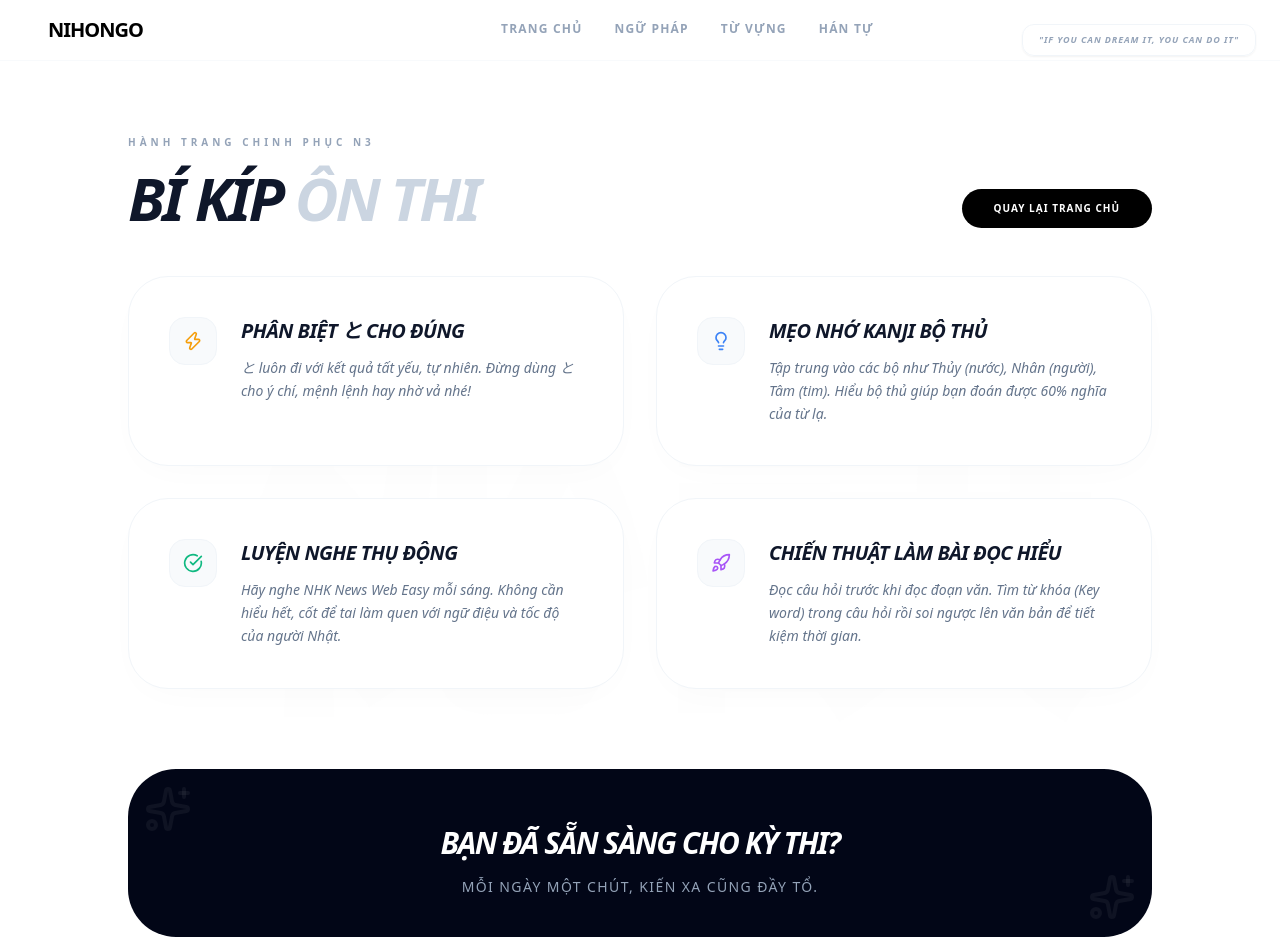
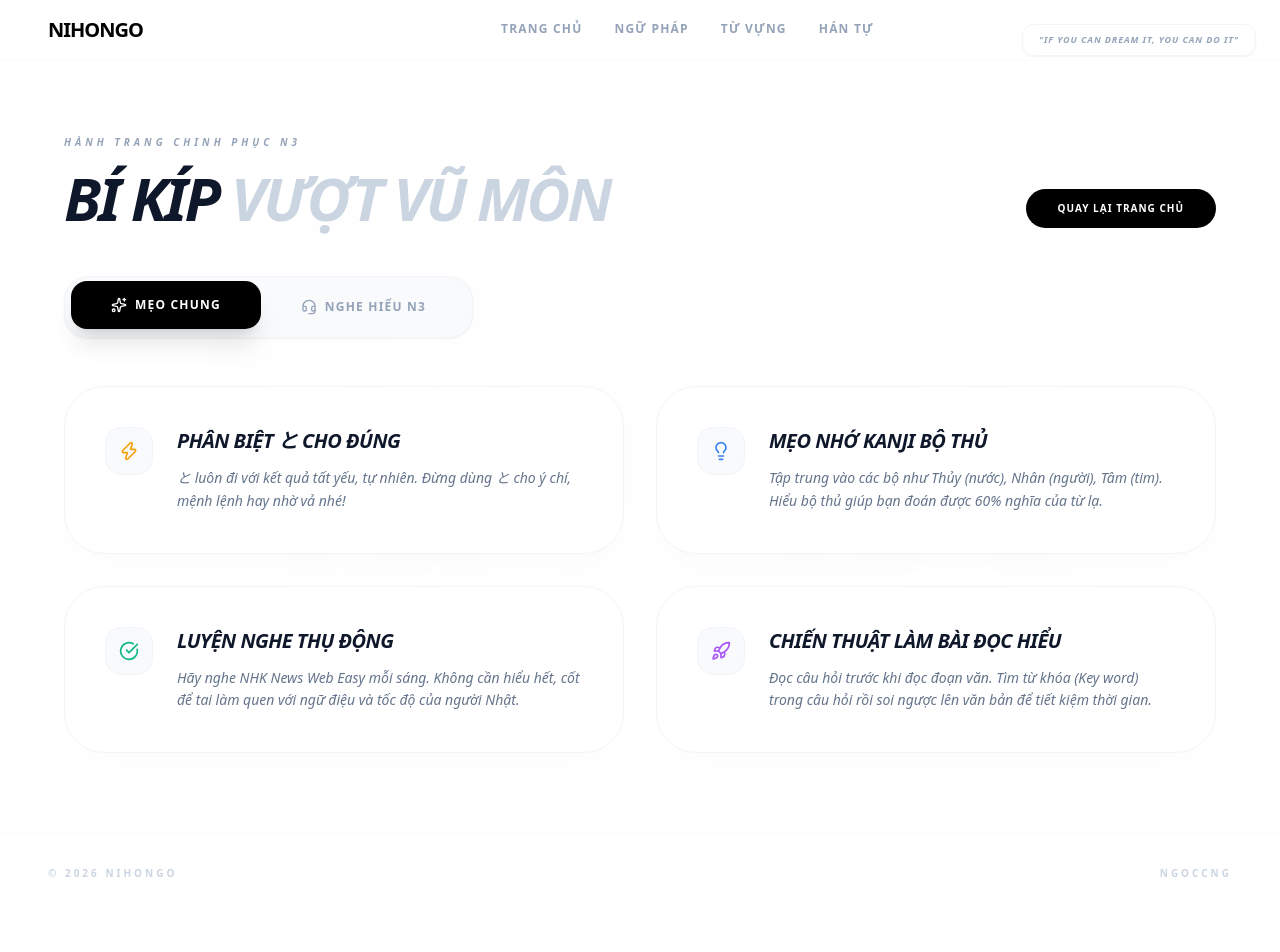
Before and after one commit to inngok/nihongo-practice, a React (Vite) app: page /tips in a window 1280 px wide. Shown: the top 952 px of the page. After the commit the page ends 913 px from the top, so only its background shows below. Built offline with nearby package versions, Linux system fonts and the light colour scheme.

Commit message:
fix: restored missing PenTool icon and added N3 listening tips to Bí kíp

```diff
--- a/src/pages/home/Home.jsx
+++ b/src/pages/home/Home.jsx
@@ -1,5 +1,5 @@
 import React from 'react';
-import { Book, Languages, ArrowRight, Sparkles } from 'lucide-react';
+import { Book, Languages, ArrowRight, Sparkles, PenTool } from 'lucide-react';
 import { Link } from 'react-router-dom';
 
 export default function Home() {
--- a/src/pages/tips/Tips.jsx
+++ b/src/pages/tips/Tips.jsx
@@ -1,11 +1,12 @@
-import React from 'react';
-import { Sparkles, Lightbulb, Zap, Rocket, CheckCircle, ArrowRight } from 'lucide-react';
+import React, { useState } from 'react';
+import { Sparkles, Lightbulb, Zap, Rocket, CheckCircle, ArrowRight, Headset, MessageCircle, Eye, Search, Target, Clock, AlertCircle } from 'lucide-react';
 import { useNavigate } from 'react-router-dom';
 
 export default function Tips() {
   const navigate = useNavigate();
+  const [activeTab, setActiveTab] = useState('general'); // 'general', 'listening'
 
-  const tips = [
+  const generalTips = [
     {
       icon: <Zap className="w-5 h-5 text-amber-500" />,
       title: "Phân biệt と cho đúng",
@@ -28,6 +29,64 @@ export default function Tips() {
     }
   ];
 
+  const listeningTips = [
+    {
+      id: 1,
+      title: "Dạng 1: Hiểu yêu cầu (課題理解)",
+      desc: "Nghe câu chuyện và xác định hành động tiếp theo.",
+      points: [
+        { label: "Bí quyết", text: "Chú ý kỹ từ “まず” để xác định hành động ưu tiên ngay lập tức." },
+        { label: "Kỹ thuật", text: "Tập trung vào các chỉ thị, yêu cầu hoặc lời nhờ vả." },
+        { label: "Lưu ý", text: "Xác nhận xem người đối thoại có đồng ý (はい) hay không." }
+      ]
+    },
+    {
+      id: 2,
+      title: "Dạng 2: Hiểu điểm chính (ポイント理解)",
+      desc: "Tìm lý do, mục đích hoặc tâm trạng của nhân vật.",
+      points: [
+        { label: "Chuẩn bị", text: "Đọc nhanh các phương án trong đề để làm manh mối suy luận." },
+        { label: "Từ khóa", text: "Chú ý đến các từ đồng nghĩa hoặc trùng khớp với phương án." },
+        { label: "Loại trừ", text: "Xác định rõ đối tượng được nhắc đến để tránh nhầm lẫn." }
+      ]
+    },
+    {
+      id: 3,
+      title: "Dạng 3: Hiểu khái quát (概要理解)",
+      desc: "Hiểu ý đồ tổng thể hoặc chủ đề chính (Không in thông tin trong đề).",
+      points: [
+        { label: "Bí quyết", text: "Chú ý câu dẫn nhập như “ご紹介しましょう” để tìm chủ đề." },
+        { label: "Phân biệt", text: "Đừng nhầm ví dụ minh họa với chủ đề bao quát của toàn bài." }
+      ]
+    },
+    {
+      id: 4,
+      title: "Dạng 4: Diễn đạt lời nói (発話表現)",
+      desc: "Nhìn tranh và chọn câu thoại phù hợp với nhân vật có mũi tên.",
+      points: [
+        { label: "Lập trường", text: "Đặt mình vào vị trí nhân vật để suy nghĩ câu nói phù hợp." },
+        { label: "Hành động", text: "Xác định là mình làm hay nhờ người khác (nhờ vả/xin phép)." },
+        { label: "Cụm từ", text: "Ghi nhớ các cách diễn đạt cố định (hỏi đường, văn phòng...)." }
+      ]
+    },
+    {
+      id: 5,
+      title: "Dạng 5: Phản xạ nhanh (即時応答)",
+      desc: "Chọn câu trả lời ứng biến ngay sau khi nghe câu văn ngắn.",
+      points: [
+        { label: "Tập trung", text: "Xác định mục đích: câu hỏi lý do, lời mời, hay chào hỏi..." },
+        { label: "Ngữ pháp", text: "Chú ý kính ngữ và các cách diễn đạt hội thoại hàng ngày." }
+      ]
+    }
+  ];
+
+  const keywords = [
+    { cat: "Thứ tự ưu tiên", items: ["まず (Đầu tiên)", "その前に (Trước đó thì...)", "~のあとに (Sau khi...)", "とりあえず (Trước mắt/Tạm thời)"] },
+    { cat: "Thay đổi quyết định", items: ["やっぱり/やはり (Quả nhiên là/Sau cùng)", "あ、ちょっと待って (Đợi chút - thay đổi thông tin)", "L° -> tα < τ (Không phải cái đó, mà là...)", "やっぱりこっちにしよう (Chọn cái này vậy)"] },
+    { cat: "Lý do & Ý kiến", items: ["実は (Thực ra là...)", "っていうのは (Nghĩa là/Lý do là...)", "~からなんです (Chính là vì...)", "ただ (Có điều/Tuy nhiên...)"] },
+    { cat: "Đồng ý/Từ chối", items: ["いいですね/そうしましょう (Chốt phương án)", "それはちょっと... (Từ chối khéo)", "助かります (Đồng ý nhận giúp đỡ)", "せっかくですが (Mặc dù đã mất công nhưng...)"] }
+  ];
+
   return (
     <div className="min-h-screen bg-white flex flex-col items-center pt-44 md:pt-32 pb-20 px-4 md:px-12 font-sans relative overflow-hidden">
 
@@ -36,13 +95,13 @@ export default function Tips() {
         秘訣
       </div>
 
-      <div className="w-full max-w-5xl relative z-10">
-        <div className="flex flex-col gap-12">
+      <div className="w-full max-w-6xl relative z-10">
+        <div className="flex flex-col gap-8 md:gap-12">
           {/* Header */}
           <div className="flex flex-col md:flex-row md:items-end justify-between gap-8">
             <div className="space-y-4">
-              <span className="text-[10px] tracking-[0.4em] font-bold text-slate-400 uppercase">Hành trang chinh phục N3</span>
-              <h1 className="text-4xl md:text-6xl font-black text-slate-900 tracking-tighter italic uppercase">Bí kíp <span className="text-slate-300">ôn thi</span></h1>
+              <span className="text-[10px] tracking-[0.4em] font-bold text-slate-400 uppercase italic">Hành trang chinh phục N3</span>
+              <h1 className="text-4xl md:text-6xl font-black text-slate-900 tracking-tighter italic uppercase">Bí kíp <span className="text-slate-300">vượt vũ môn</span></h1>
             </div>
             <button
               onClick={() => navigate('/')}
@@ -52,9 +111,29 @@ export default function Tips() {
             </button>
           </div>
 
-          {/* Tips Grid */}
+          {/* Tabs Navigation */}
+          <div className="flex bg-slate-50 p-1.5 rounded-2xl md:rounded-3xl w-fit border border-slate-100 shadow-sm self-center md:self-start">
+            <button
+              onClick={() => setActiveTab('general')}
+              className={`px-6 md:px-10 py-3 md:py-4 rounded-xl md:rounded-2xl text-[10px] md:text-xs font-black uppercase tracking-widest transition-all gap-2 flex items-center ${activeTab === 'general' ? 'bg-black text-white shadow-xl translate-y-[-2px]' : 'text-slate-400 hover:text-slate-600'}`}
+            >
+              <Sparkles className="w-3 md:w-4 h-3 md:h-4" />
+              Mẹo chung
+            </button>
+            <button
+              onClick={() => setActiveTab('listening')}
+              className={`px-6 md:px-10 py-3 md:py-4 rounded-xl md:rounded-2xl text-[10px] md:text-xs font-black uppercase tracking-widest transition-all gap-2 flex items-center ${activeTab === 'listening' ? 'bg-black text-white shadow-xl translate-y-[-2px]' : 'text-slate-400 hover:text-slate-600'}`}
+            >
+              <Headset className="w-3 md:w-4 h-3 md:h-4" />
+              Nghe hiểu N3
+            </button>
+          </div>
+
+          {/* Content Area */}
+          <div className="animate-in fade-in duration-700">
+            {activeTab === 'general' ? (
               <div className="grid grid-cols-1 md:grid-cols-2 gap-6 md:gap-8">
-            {tips.map((tip, idx) => (
+                {generalTips.map((tip, idx) => (
                   <div
                     key={idx}
                     className="bg-white p-8 md:p-10 border border-slate-100 rounded-[2.5rem] shadow-[0_10px_40px_-15px_rgba(0,0,0,0.03)] hover:shadow-[0_20px_60px_-20px_rgba(0,0,0,0.08)] transition-all duration-500 group"
@@ -73,13 +152,59 @@ export default function Tips() {
                   </div>
                 ))}
               </div>
+            ) : (
+              <div className="space-y-12">
+                {/* Listening Sections */}
+                <div className="grid grid-cols-1 md:grid-cols-2 lg:grid-cols-3 gap-6">
+                  {listeningTips.map((item) => (
+                    <div key={item.id} className="bg-white p-8 border border-slate-100 rounded-[2rem] shadow-sm hover:border-black transition-all">
+                      <div className="mb-6">
+                        <div className="text-[9px] font-black text-slate-300 uppercase tracking-widest mb-2 italic">Dạng bài {item.id}</div>
+                        <h3 className="text-lg font-black text-slate-900 uppercase tracking-tighter leading-tight italic">{item.title.split(': ')[1]}</h3>
+                      </div>
+                      <p className="text-xs text-slate-400 font-medium italic mb-6 border-l-2 border-slate-100 pl-4">{item.desc}</p>
+                      <div className="space-y-4">
+                        {item.points.map((p, i) => (
+                          <div key={i} className="space-y-1">
+                            <span className="text-[8px] font-bold text-slate-900 uppercase tracking-widest bg-slate-50 px-2 py-0.5 rounded">{p.label}</span>
+                            <p className="text-[11px] text-slate-500 font-medium leading-relaxed">{p.text}</p>
+                          </div>
+                        ))}
+                      </div>
+                    </div>
+                  ))}
+                </div>
 
-          {/* Footer Info */}
-          <div className="mt-8 p-10 bg-slate-950 rounded-[3rem] text-center space-y-4 overflow-hidden relative">
-            <Sparkles className="absolute top-4 left-4 w-12 h-12 text-white/5" />
-            <Sparkles className="absolute bottom-4 right-4 w-12 h-12 text-white/5" />
-            <h2 className="text-2xl md:text-3xl font-black text-white italic uppercase tracking-tighter">Bạn đã sẵn sàng cho kỳ thi?</h2>
-            <p className="text-slate-400 text-xs md:text-sm font-medium tracking-widest uppercase">Mỗi ngày một chút, kiến xa cũng đầy tổ.</p>
+                {/* Keywords Section */}
+                <div className="mt-16 bg-slate-900 rounded-[3rem] p-8 md:p-14 text-white overflow-hidden relative">
+                   <AlertCircle className="absolute top-10 right-10 w-32 h-32 text-white/5 -rotate-12" />
+                   <div className="relative z-10">
+                     <h2 className="text-3xl md:text-5xl font-black italic uppercase tracking-tighter mb-12">
+                       Từ khóa & <span className="text-slate-500">Manh mối</span>
+                     </h2>
+                     <div className="grid grid-cols-1 md:grid-cols-2 lg:grid-cols-4 gap-12">
+                        {keywords.map((group, idx) => (
+                          <div key={idx} className="space-y-6">
+                            <h4 className="text-[10px] font-black text-slate-400 uppercase tracking-[0.3em] pb-3 border-b border-white/10">{group.cat}</h4>
+                            <div className="space-y-4">
+                              {group.items.map((it, i) => (
+                                <div key={i} className="group flex items-start gap-3">
+                                  <div className="w-1.5 h-1.5 bg-slate-500 rounded-full mt-1.5 group-hover:bg-white group-hover:scale-125 transition-all" />
+                                  <p className="text-xs font-bold text-slate-200 group-hover:text-white transition-colors leading-relaxed">{it}</p>
+                                </div>
+                              ))}
+                            </div>
+                          </div>
+                        ))}
+                     </div>
+                     <div className="mt-16 pt-8 border-t border-white/5 flex items-center gap-4 text-slate-500 italic text-xs">
+                        <CheckCircle className="w-4 h-4" />
+                        Lưu ý chung: Trong khi nghe, nếu nghe thấy các từ nối chuyển ngoặt (「でも」、「ところが」), hãy tập trung cao độ vì thông tin quan trọng thường nằm sau đó.
+                     </div>
+                   </div>
+                </div>
+              </div>
+            )}
           </div>
         </div>
       </div>
```
Lines whose indentation alone changed are shown as unchanged.
